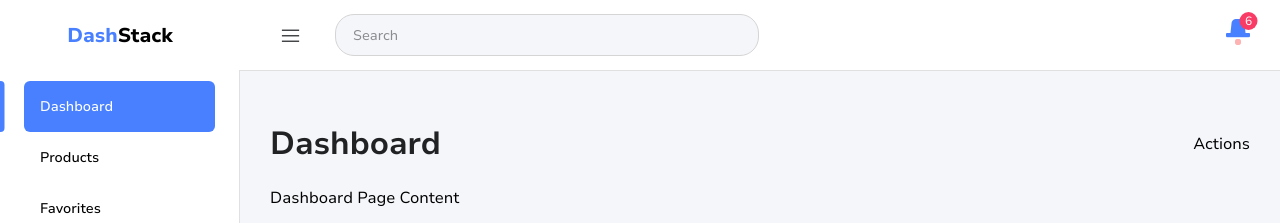
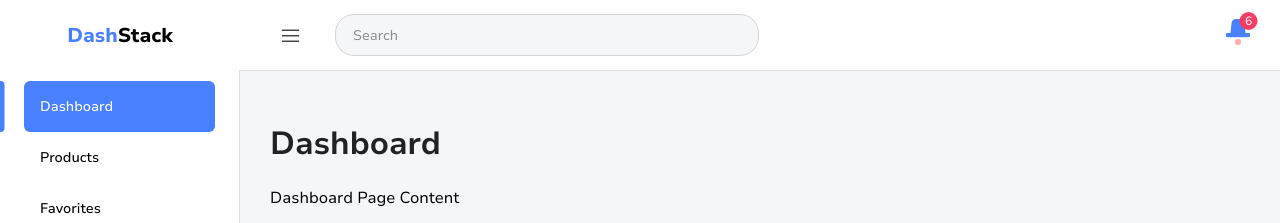
Before and after one commit to AliBayatMokhtari/dash-stack, a React (Create React App) app: page /#/dashboard in a window 1280 px wide. Shown: the top 223 px of the page. Built offline with nearby package versions, Linux system fonts and the light colour scheme.

Commit message:
fix: remove dashboard page actions

```diff
--- a/src/pages/dashboard/index.js
+++ b/src/pages/dashboard/index.js
@@ -1,11 +1,7 @@
 import Page from "@/components/page-layout";
 
 const Dashboard = () => {
-  return (
-    <Page title="Dashboard" actions={<div>Actions</div>}>
-      Dashboard Page Content
-    </Page>
-  );
+  return <Page title="Dashboard">Dashboard Page Content</Page>;
 };
 
 export default Dashboard;
```
